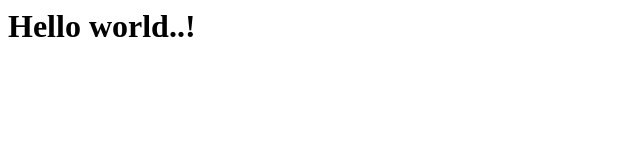
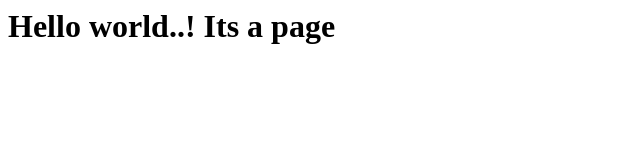
Before and after one commit to NandiniSaxena/aws-repo, a plain HTML site: page index.html in a window 1280 px wide. Shown: the whole page, without its empty margins (0-640 px from the left). Drawn offline with Linux system fonts and the light colour scheme.

Commit message:
Third commit

```diff
--- a/index.html
+++ b/index.html
@@ -1 +1 @@
-<h1>Hello world..!</h1>
+<h1>Hello world..!  Its a page</h1>
```
